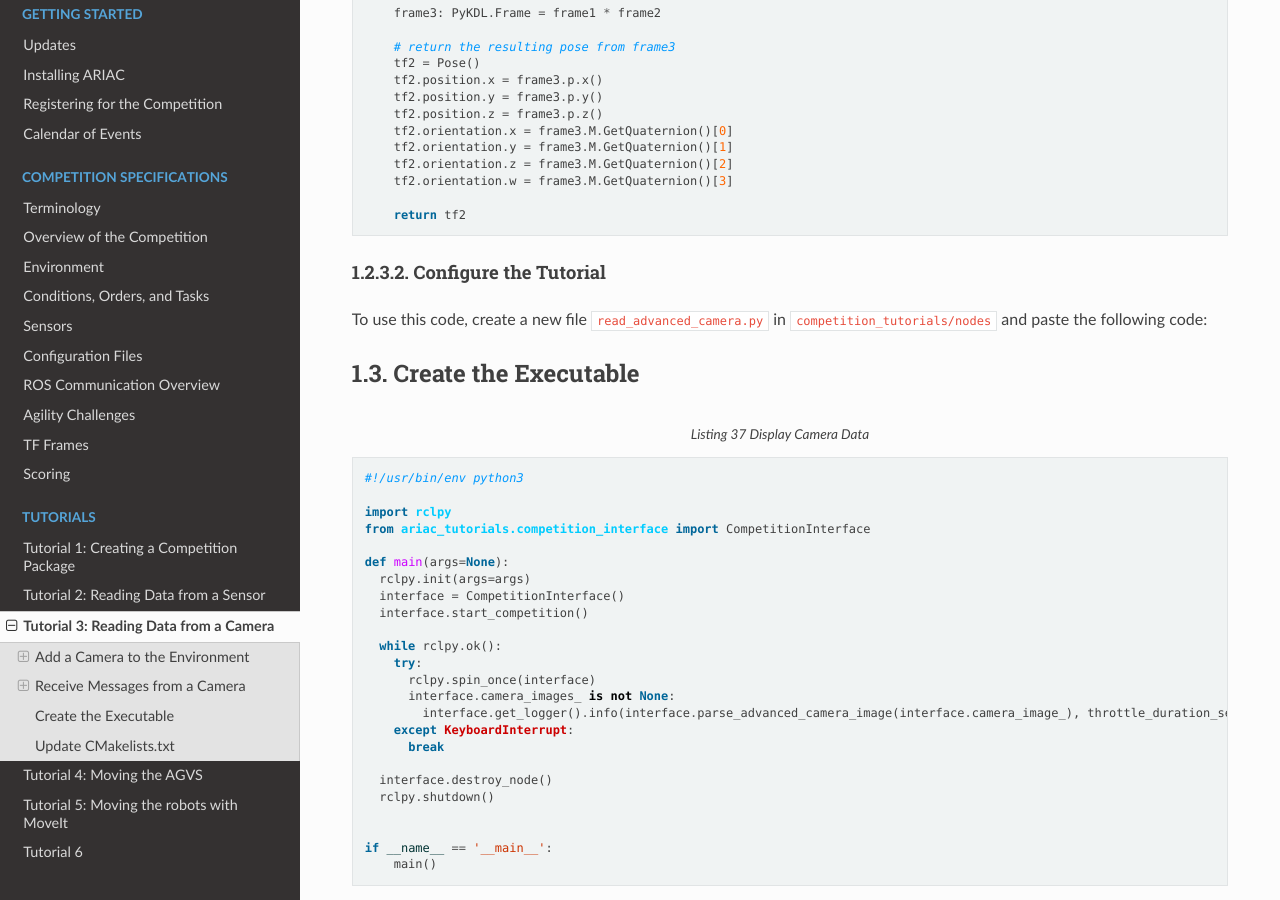
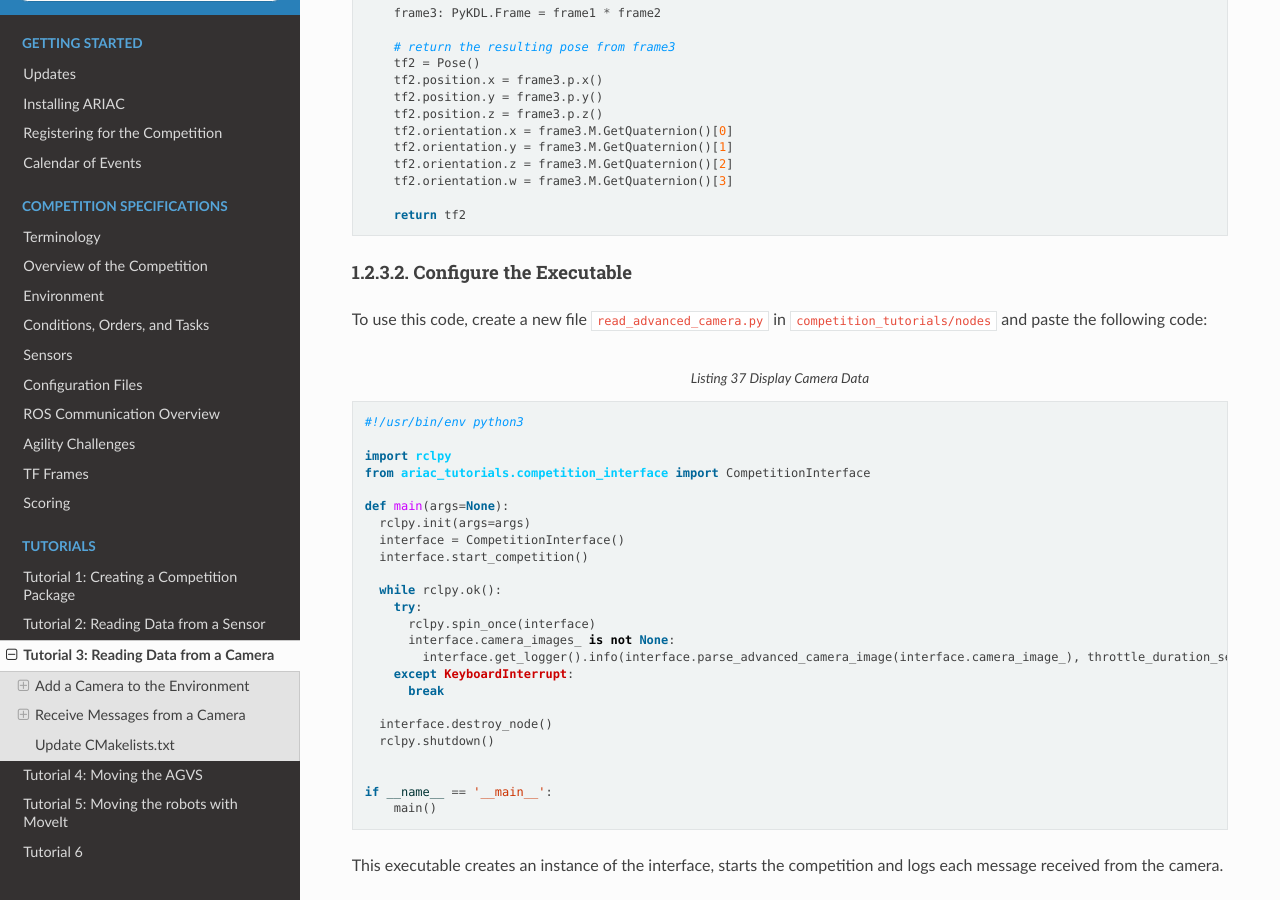
Before and after one commit to usnistgov/ARIAC, a Sphinx documentation site: the page built from docs/tutorials/tutorial_3.rst, in a window 1280 px wide and 900 px high, scrolled down 4654 px. Built offline with Sphinx 7.4.7 and the Read the Docs theme 2.0.0, drawn with Linux system fonts in a browser that asks for light colours.

Commit message:
adding new tutorials

```diff
--- a/docs/tutorials/tutorial_3.rst
+++ b/docs/tutorials/tutorial_3.rst
@@ -238,12 +238,12 @@
         return tf2
 
 
-Configure the Tutorial
-=======================
+
+Configure the Executable
+=========================
+
 To use this code, create a new file ``read_advanced_camera.py`` in ``competition_tutorials/nodes`` and paste the following code:
 
-Create the Executable
-----------------------
 
 .. code-block:: python
     :caption: Display Camera Data
```
Also changed, not shown: other parts of docs/tutorials/tutorial_3.rst (+1 -1 lines).
